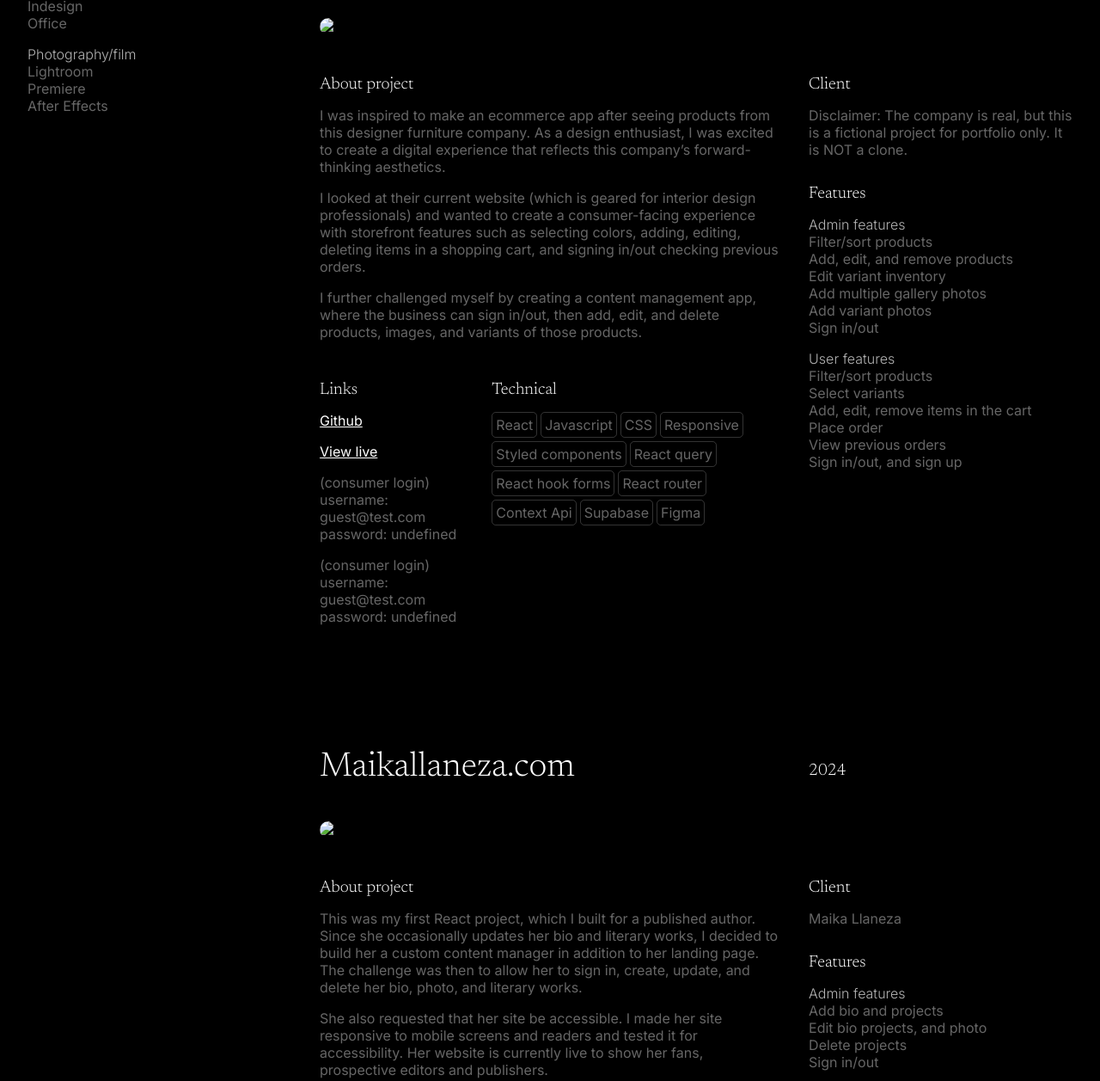
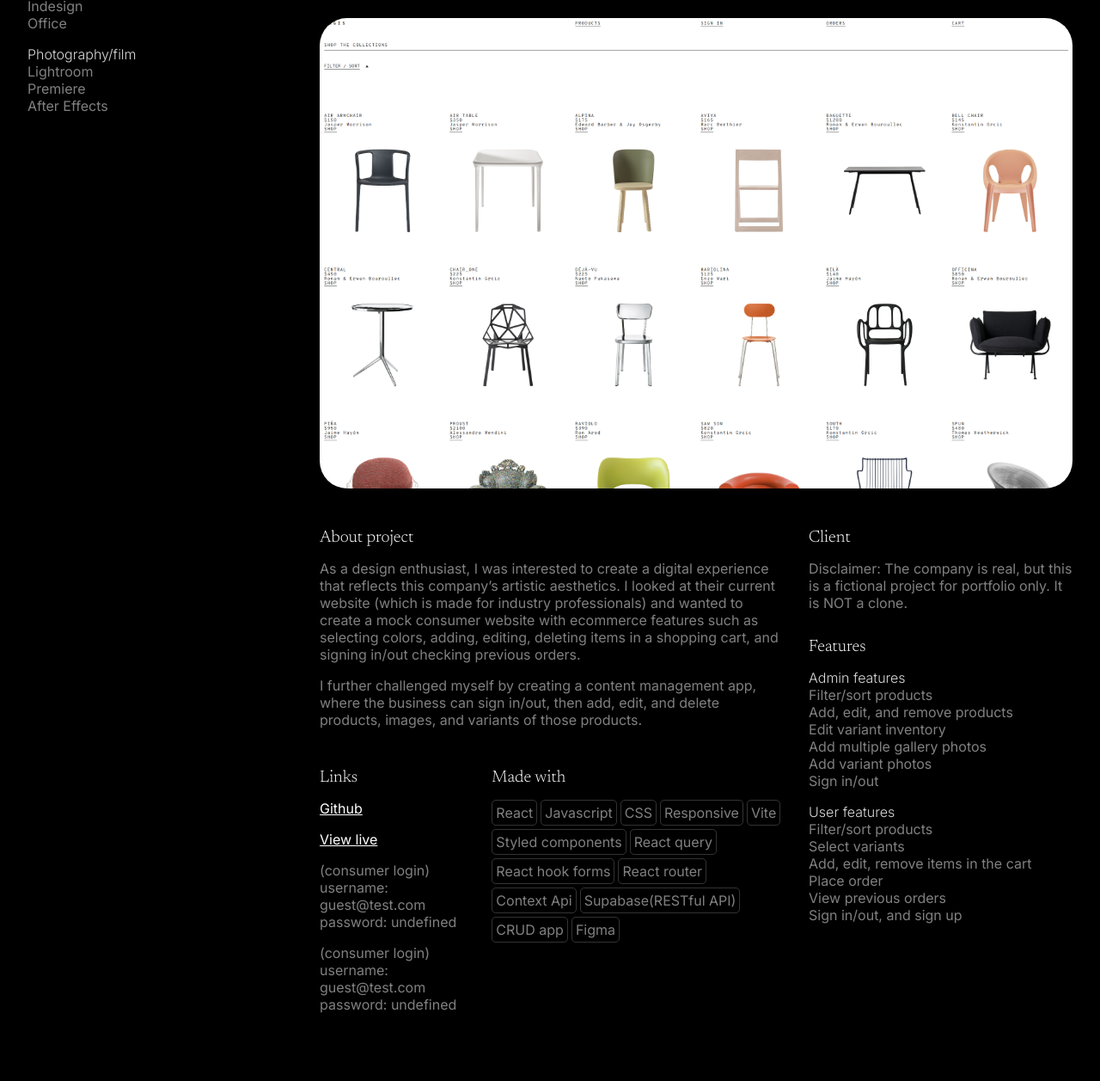
Before and after one commit to JoshuaIsADev/joshua-llaneza, a plain HTML site: page index.html in a window 1280 px wide. Shown: the part 683-1940 px from the top of the page at 86% size. Drawn offline with Linux system fonts and the light colour scheme.

Commit message:
content update

```diff
--- a/index.html
+++ b/index.html
@@ -27,7 +27,7 @@
     <header>
       <div class="header-container">
         <h1 class="font-m">Joshua Llaneza / Frontend Developer</h1>
-        <nav>
+        <nav aria-label="table of contents">
           <ul class="header-nav">
             <li>
               <a href="#top">About</a>
@@ -49,7 +49,7 @@
       </div>
     </header>
     <main>
-      <aside id="skills">
+      <aside id="skills" aria-label="technical skill list">
         <div class="skills-wrapper">
           <h1 class="font-m">Frontend technical skills</h1>
           <h2 class="font-xs">Frontend development</h2>
@@ -95,7 +95,7 @@
             I’m a frontend developer with a background in landscape architecture
             & design. From large urban landscapes to now the digital realm, I
             enjoy solving problems through design & tech. When I'm not in front
-            of a computer, I'm an international city explorer and photographer.
+            of a computer, I'm a city explorer and photographer.
           </p>
         </div>
       </section>
--- a/script.js
+++ b/script.js
@@ -5,9 +5,9 @@ const projects = [
   {
     name: 'The MET Gallery',
     year: '2023',
-    image: '#image',
+    image: './content/img/screenshot_themet.png',
     paragraphs: [
-      'As an art enthusiast, I wanted my first vanilla javascript project to use the MET Museum API to display some of their art on the web. Some features I made include allowing users to resize the art, hide information, and detect if they are on mobile to show small size images for faster load times.',
+      'As an art enthusiast, I wanted my first vanilla javascript project to use the MET Museum API to display some of their art on the web. This app fetched a list of artwork then fetched more information about the art such as image and title. Users can enlarge the art to show more detail, and they can hide information. This app will detect if they are on mobile to show small size images for faster load times.',
     ],
     githubLink: '#github',
     liveLink: '#live',
@@ -15,10 +15,17 @@ const projects = [
     livePasswordGuest: '',
     liveUserNameAdmin: '',
     livePasswordAdmin: '',
-    technical: ['Vanila Javascript', 'CSS', 'HTML', 'Responsive', 'Figma'],
+    technical: [
+      'Vanila Javascript',
+      'CSS',
+      'HTML',
+      'Responsive',
+      'The MET API(RESTful)',
+      'Figma',
+    ],
     client: 'n/a',
     featuresUser: [
-      'View artwork from The MET Api',
+      'View artwork from The MET API',
       'Enlarge/minimize artwork',
       'Hide/show information',
       'Show next artwork',
@@ -30,9 +37,9 @@ const projects = [
   {
     name: 'Slide',
     year: '2023',
-    image: '#image',
+    image: './content/img/screenshot_slide01.jpg',
     paragraphs: [
-      'One of my friends had asked me about financial budgeting basics. Rather than just tell her about it, I built a simple to use javascript app! The user inputs their salary, and it will recommend how much they should spend on items such as housing, food, transportation, etc. The app is called Slide because I added the ability for the user to adjust the values. They can also add and delete fields to their liking.',
+      'One of my friends had asked me about financial budgeting basics. Rather than just tell her about it, I built a simple to use javascript app! This is a mobile-first app where the user inputs their salary, and it will recommend how much they should spend on items such as housing, food, transportation, etc. The app is called Slide because I added the ability for the user to adjust the values. They can also add and delete fields to their liking.',
     ],
     githubLink: '#github',
     liveLink: '#live',
@@ -40,7 +47,7 @@ const projects = [
     livePasswordGuest: '',
     liveUserNameAdmin: '',
     livePasswordAdmin: '',
-    technical: ['Vanila Javascript', 'CSS', 'HTML', 'Responsive', 'Figma'],
+    technical: ['Vanila Javascript', 'CSS', 'HTML', 'Mobile-first', 'Figma'],
     client: 'n/a',
     featuresUser: [
       'Input number',
@@ -54,7 +61,7 @@ const projects = [
   {
     name: 'Maikallaneza.com',
     year: '2024',
-    image: '#image',
+    image: './content/img/screenshot_ml.png',
     paragraphs: [
       'This was my first React project, which I built for a published author. Since she occasionally updates her bio and literary works, I decided to build her a custom content manager in addition to her landing page. The challenge was then to allow her to sign in, create, update, and delete her bio, photo, and literary works.',
       'She also requested that her site be accessible. I made her site responsive to mobile screens and readers and tested it for accessibility. Her website is currently live to show her fans, prospective editors and publishers.',
@@ -70,11 +77,14 @@ const projects = [
       'Javascript',
       'CSS',
       'Responsive',
+      'Vite',
       'Styled components',
       'React query',
       'React hook forms',
       'React router',
-      'Supabase',
+      'Supabase(RESTful API)',
+      'CRUD app',
+      'High accessibility score',
       'Figma',
     ],
     client: 'Maika Llaneza',
@@ -90,10 +100,9 @@ const projects = [
   {
     name: 'Magis',
     year: '2024',
-    image: '#image',
+    image: './content/img/screenshot_magis.png',
     paragraphs: [
-      'I was inspired to make an ecommerce app after seeing products from this designer furniture company. As a design enthusiast, I was excited to create a digital experience that reflects this company’s forward-thinking aesthetics.',
-      'I looked at their current website (which is geared for interior design professionals) and wanted to create a consumer-facing experience with storefront features such as selecting colors, adding, editing, deleting items in a shopping cart, and signing in/out checking previous orders.',
+      'As a design enthusiast, I was interested to create a digital experience that reflects this company’s artistic aesthetics. I looked at their current website (which is made for industry professionals) and wanted to create a mock consumer website with ecommerce features such as selecting colors, adding, editing, deleting items in a shopping cart, and signing in/out checking previous orders.',
       'I further challenged myself by creating a content management app, where the business can sign in/out, then add, edit, and delete products, images, and variants of those products.',
     ],
     githubLink: '#github',
@@ -107,12 +116,14 @@ const projects = [
       'Javascript',
       'CSS',
       'Responsive',
+      'Vite',
       'Styled components',
       'React query',
       'React hook forms',
       'React router',
       'Context Api',
-      'Supabase',
+      'Supabase(RESTful API)',
+      'CRUD app',
       'Figma',
     ],
     client:
@@ -187,7 +198,7 @@ const displayProjects = function (projects) {
               }
             </div>
             <div class="technical-container">
-              <h3 class="font-s">Technical</h3>
+              <h3 class="font-s">Made with</h3>
                 <ul class="technical-ul">
                 ${proj.technical
                   .map((technical) => `<li>${technical}</li>`)
@@ -195,7 +206,7 @@ const displayProjects = function (projects) {
                 </ul>
             </div>
           </div>
-          <aside class="project-aside">
+          <aside class="project-aside" aria-label="project client and features list">
             <div class="client-container">
               <h3 class="font-s">Client</h3>
               <ul class="technical">
--- a/styles.css
+++ b/styles.css
@@ -22,12 +22,13 @@ body {
 
 html {
   -webkit-text-size-adjust: 100%;
+  scroll-behavior: smooth;
 }
 
 p,
 li {
   list-style: none;
-  color: rgba(255, 255, 255, 0.4);
+  color: rgba(255, 255, 255, 0.5);
   font-weight: 400;
   line-height: 1.25rem;
 }
@@ -70,14 +71,14 @@ a {
 .font-xs {
   font-family: 'Inter', sans-serif;
   font-weight: 300;
-  color: rgba(255, 255, 255, 0.7);
+  color: rgba(255, 255, 255, 0.85);
 }
 
 .font-xxs {
   font-family: 'Inter', sans-serif;
   font-size: 0.75rem;
   font-weight: 300;
-  color: rgba(255, 255, 255, 0.5);
+  color: rgba(255, 255, 255, 0.7);
 }
 
 header {
@@ -144,6 +145,7 @@ footer {
 
 #projects {
   grid-column: 2 / span 1;
+  scroll-margin-top: 8rem;
 }
 
 .project-wrapper {
@@ -156,6 +158,8 @@ footer {
 .project-img {
   grid-column: 1 / span 2;
   width: 100%;
+  aspect-ratio: 1.6 / 1;
+  object-fit: cover;
   border-radius: 2rem;
 }
 
@@ -217,7 +221,7 @@ footer {
 
 @media (max-width: 1000px) {
   * {
-    font-size: 12px;
+    font-size: 16px;
   }
 
   main {
```
Also changed, not shown: content/img/screenshot_magis.png (added), content/img/screenshot_ml.png (added), content/img/screenshot_slide01.jpg (added), 1 other file.
